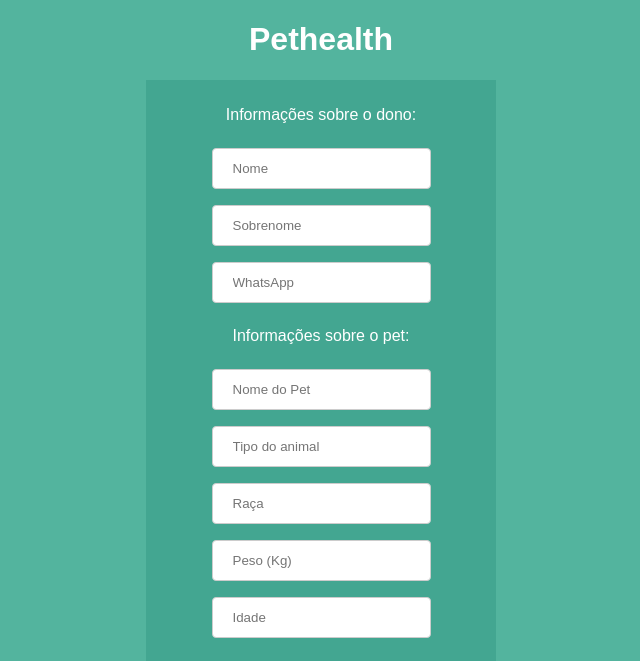
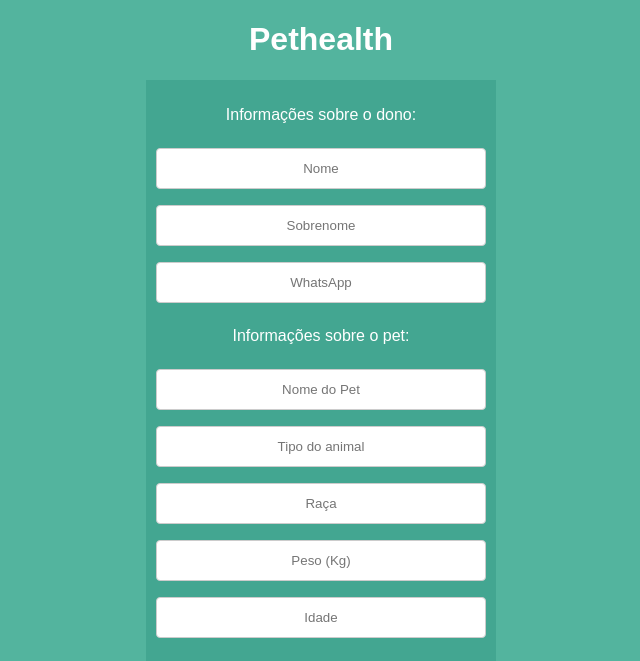
Before and after one commit to jonataslino/pethealth, a plain HTML site: page index.html in a window 1280 px wide. Shown: the top 661 px of the page, without its empty margins (319-959 px from the left). Drawn offline with Linux system fonts and the light colour scheme.

Commit message:
Add files via upload

```diff
--- a/style.css
+++ b/style.css
@@ -35,25 +35,28 @@ input{
 
 input[type=text], select{
 
-
-    padding: 12px 20px;
+    max-width: 100%;
+    padding: 12px 100px;
     margin: 8px 0;
     display: inline-block;
     border: 1px solid #ccc;
     border-radius: 4px;
     box-sizing: border-box;
+    text-align: center;
 
 }
 
 input[type=number], select {
 
-    padding: 12px 20px;
+    max-width: 100%;
+    padding: 12px 100px;
     margin: 8px 0;
     display: inline-block;
     border: 1px solid #ccc;
     border-radius: 4px;
     box-sizing: border-box;
     appearance: none;
+    text-align: center;
 
 }
 
@@ -76,6 +79,7 @@ textarea{
     font-size: 16px;
     resize: none;
 
+
 }
 
 button[type=submit]{
@@ -87,5 +91,4 @@ button[type=submit]{
     border-radius: 4px;
     box-sizing: border-box;
 
-
 }
```
